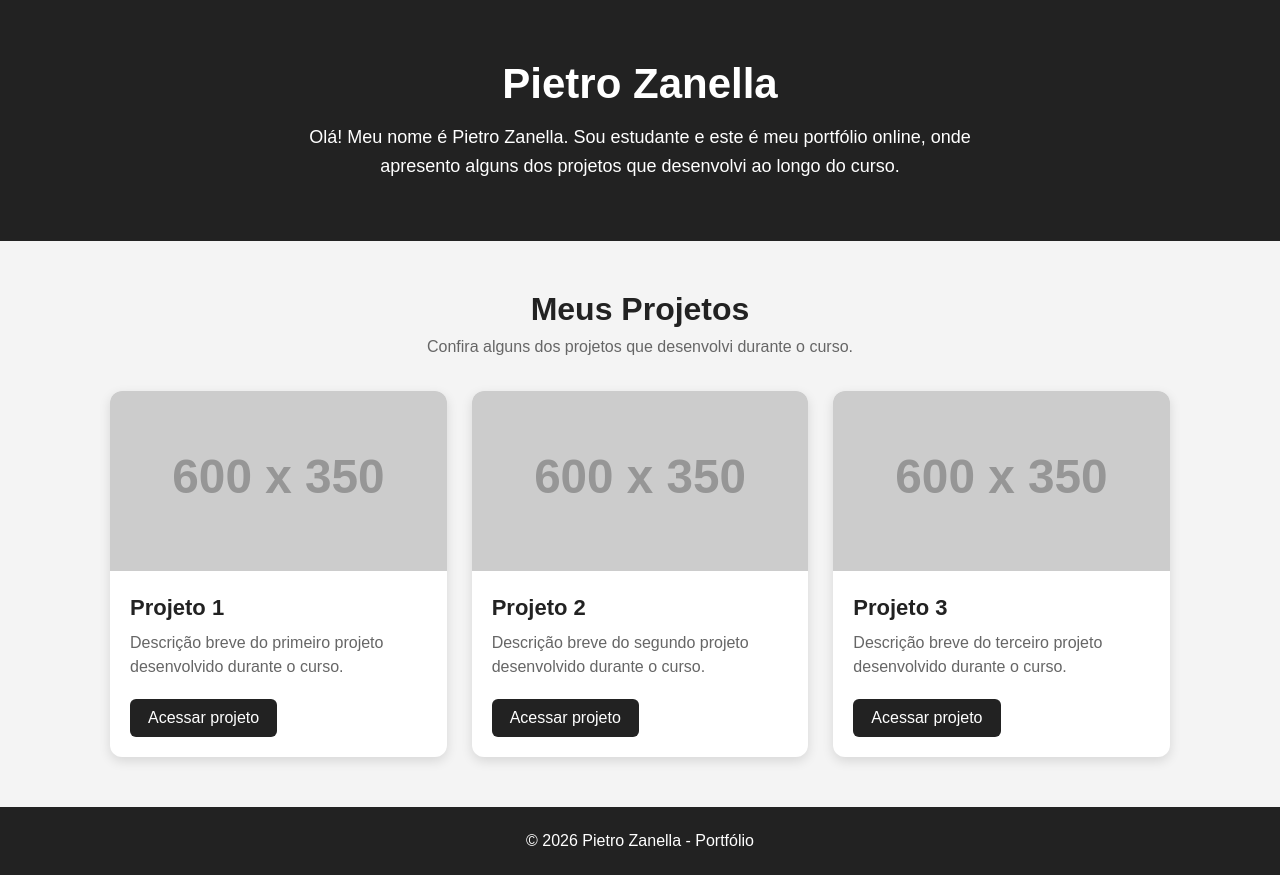
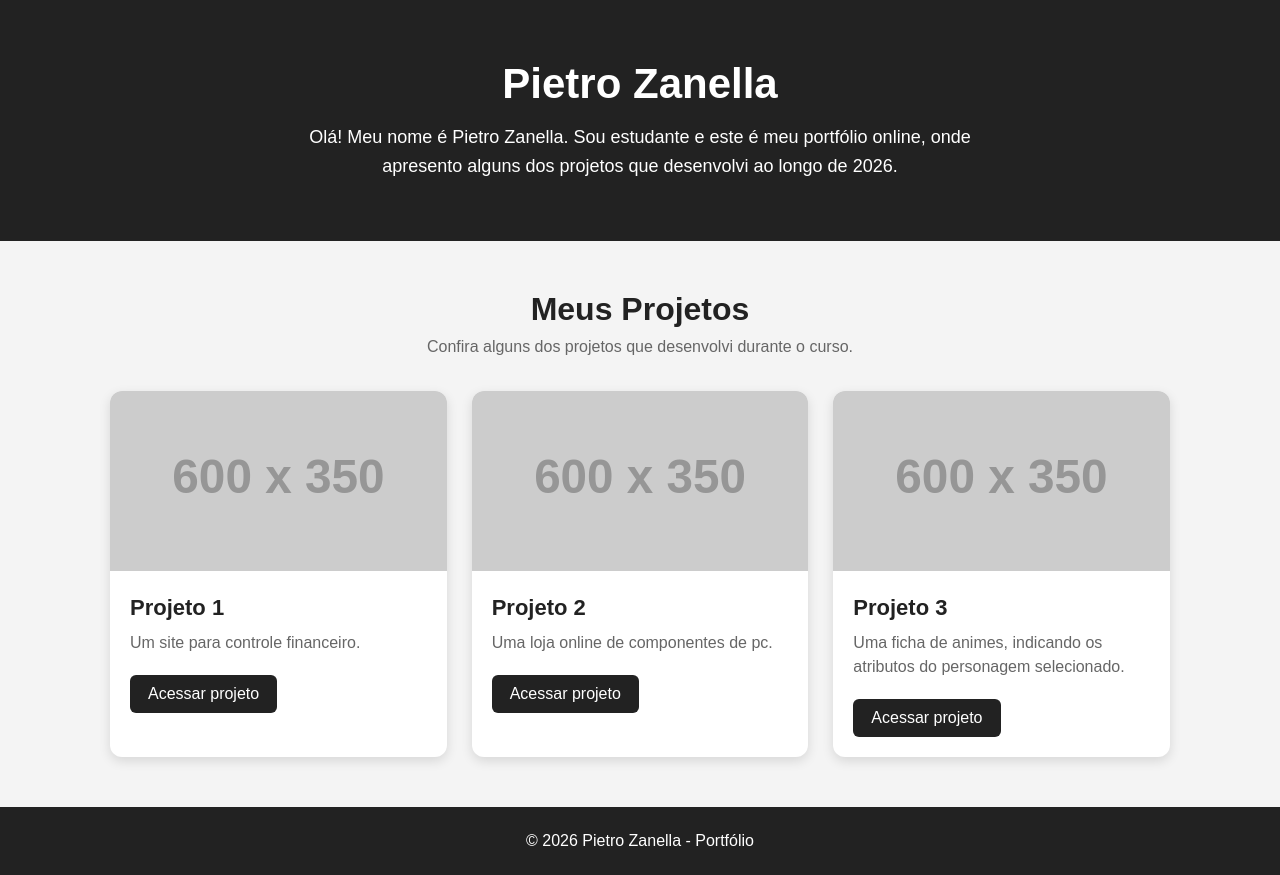
Before and after one commit to Mestre0203/Portfolio, a plain HTML site: page index.html in a window 1280 px wide. Drawn offline with Linux system fonts and the light colour scheme; placeholder pictures from the web are drawn by us.

Commit message:
Update index.html

```diff
--- a/index.html
+++ b/index.html
@@ -129,7 +129,7 @@
         <p>
             Olá! Meu nome é Pietro Zanella. Sou estudante e este é meu
             portfólio online, onde apresento alguns dos projetos que
-            desenvolvi ao longo do curso.
+            desenvolvi ao longo de 2026.
         </p>
     </header>
 
@@ -154,12 +154,11 @@
                     <h3>Projeto 1</h3>
 
                     <p>
-                        Descrição breve do primeiro projeto desenvolvido
-                        durante o curso.
+                        Um site para controle financeiro.
                     </p>
 
                     <a class="botao"
-                       href="LINK_DO_PROJETO_1"
+                       href="https://mestre0203.github.io/Controle-Financeiro/"
                        target="_blank">
                         Acessar projeto
                     </a>
@@ -178,12 +177,11 @@
                     <h3>Projeto 2</h3>
 
                     <p>
-                        Descrição breve do segundo projeto desenvolvido
-                        durante o curso.
+                        Uma loja online de componentes de pc.
                     </p>
 
                     <a class="botao"
-                       href="LINK_DO_PROJETO_2"
+                       href="https://mestre0203.github.io/TechnoLoja/"
                        target="_blank">
                         Acessar projeto
                     </a>
@@ -202,12 +200,11 @@
                     <h3>Projeto 3</h3>
 
                     <p>
-                        Descrição breve do terceiro projeto desenvolvido
-                        durante o curso.
+                        Uma ficha de animes, indicando os atributos do personagem selecionado.
                     </p>
 
                     <a class="botao"
-                       href="LINK_DO_PROJETO_3"
+                       href="https://mestre0203.github.io/Ficha-de-Animes/"
                        target="_blank">
                         Acessar projeto
                     </a>
```
